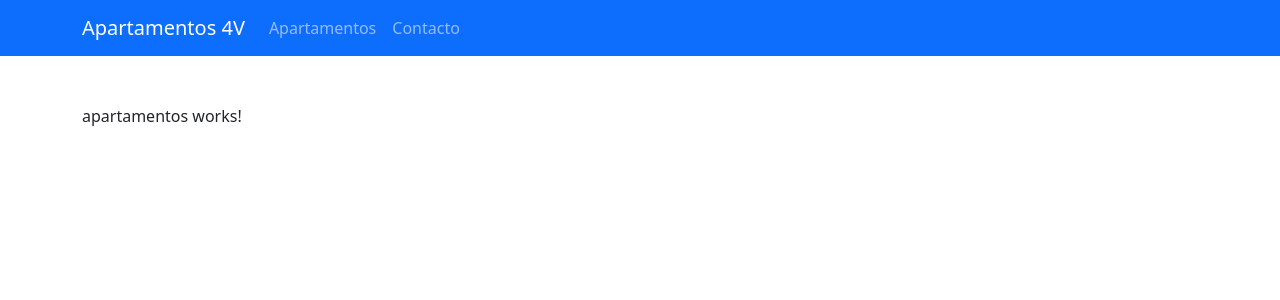
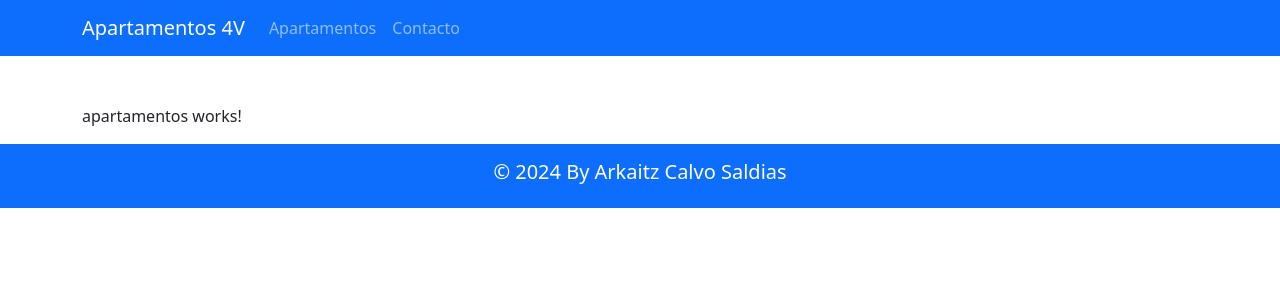
Before and after one commit to XxFenixDCxX/4V-Apartamentos, an Angular app: page /apartamentos in a window 1280 px wide. Shown: the top 300 px of the page. Built offline with nearby package versions, Linux system fonts and the light colour scheme.

Commit message:
Agregado footer

```diff
--- a/src/app/app.component.html
+++ b/src/app/app.component.html
@@ -3,3 +3,4 @@
 <div class="container mt-5">
   <router-outlet></router-outlet>
 </div>
+<app-footer></app-footer>
--- a/src/app/app.component.ts
+++ b/src/app/app.component.ts
@@ -2,14 +2,15 @@ import { Component } from '@angular/core';
 import { CommonModule } from '@angular/common';
 import { RouterOutlet } from '@angular/router';
 import { MenuComponent } from './menu/menu.component';
+import { FooterComponent } from './footer/footer.component';
 
 @Component({
   selector: 'app-root',
   standalone: true,
-  imports: [CommonModule, RouterOutlet, MenuComponent],
+  imports: [CommonModule, RouterOutlet, MenuComponent, FooterComponent],
   templateUrl: './app.component.html',
   styleUrls: ['./app.component.scss']
 })
 export class AppComponent {
-  title = 'arkaitz_calvo';
+  title = '4V Apartamentos';
 }
--- a/src/app/app.routes.ts
+++ b/src/app/app.routes.ts
@@ -1,17 +1,16 @@
-// app-routing.module.ts
 import { NgModule } from '@angular/core';
 import { RouterModule, Routes } from '@angular/router';
 import { ApartamentosComponent } from './apartamentos/apartamentos.component';
 import { ContactoComponent } from './contacto/contacto.component';
 
 export const routes: Routes = [
-  { path: '', redirectTo: '/apartamentos', pathMatch: 'full' },
   { path: 'apartamentos', component: ApartamentosComponent },
   { path: 'contacto', component: ContactoComponent },
+  { path: '', redirectTo: '/apartamentos', pathMatch: 'full' }
 ];
 
 @NgModule({
-  imports: [RouterModule.forRoot(routes)],
+  imports: [RouterModule.forRoot(routes, { useHash: true })],
   exports: [RouterModule]
 })
 export class AppRoutingModule { }
--- /dev/null
+++ b/src/app/footer/footer.component.html
@@ -0,0 +1,3 @@
+<footer class="bg-primary text-white text-center py-3">
+  <h5>&copy; 2024 By Arkaitz Calvo Saldias</h5>
+</footer>
--- a/src/app/menu/menu.component.html
+++ b/src/app/menu/menu.component.html
@@ -1,4 +1,3 @@
-<!-- menu.component.html -->
 <nav class="navbar navbar-expand-lg navbar-dark bg-primary">
   <div class="container">
     <a class="navbar-brand">Apartamentos 4V</a>
```
Also changed, not shown: src/app/footer/footer.component.ts (added, +12 -0 lines), src/app/footer/footer.component.scss (added), 1 other file (tests, documents, lock files or other folders).
